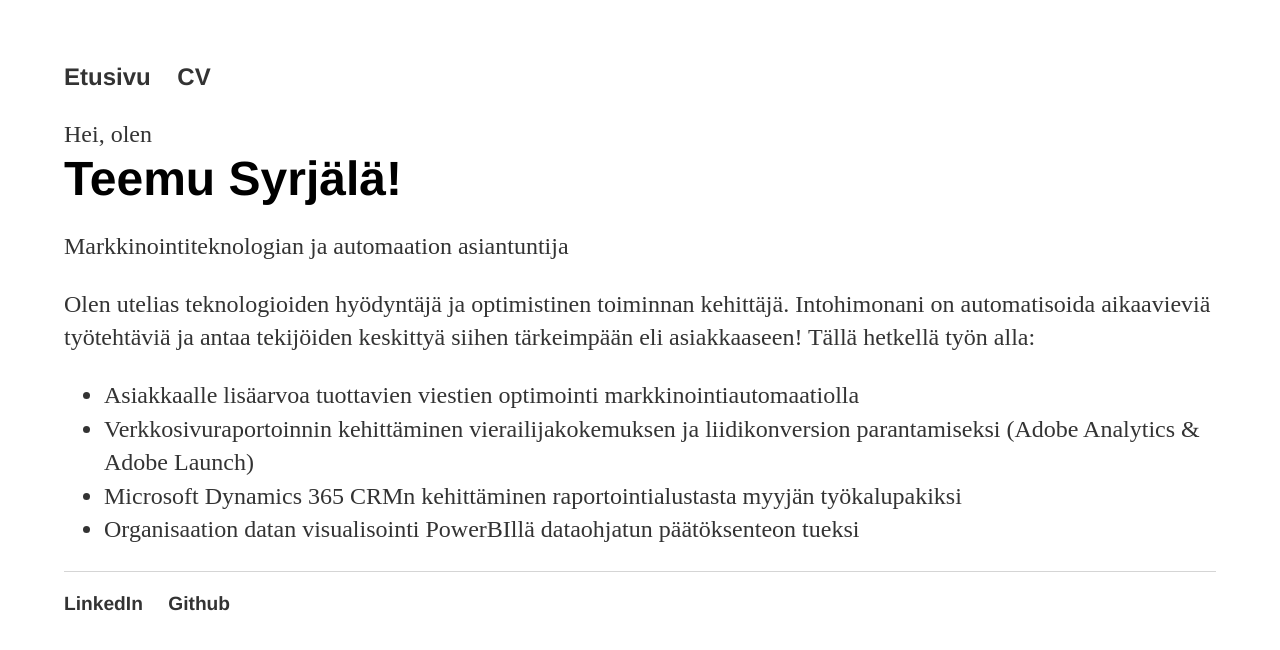
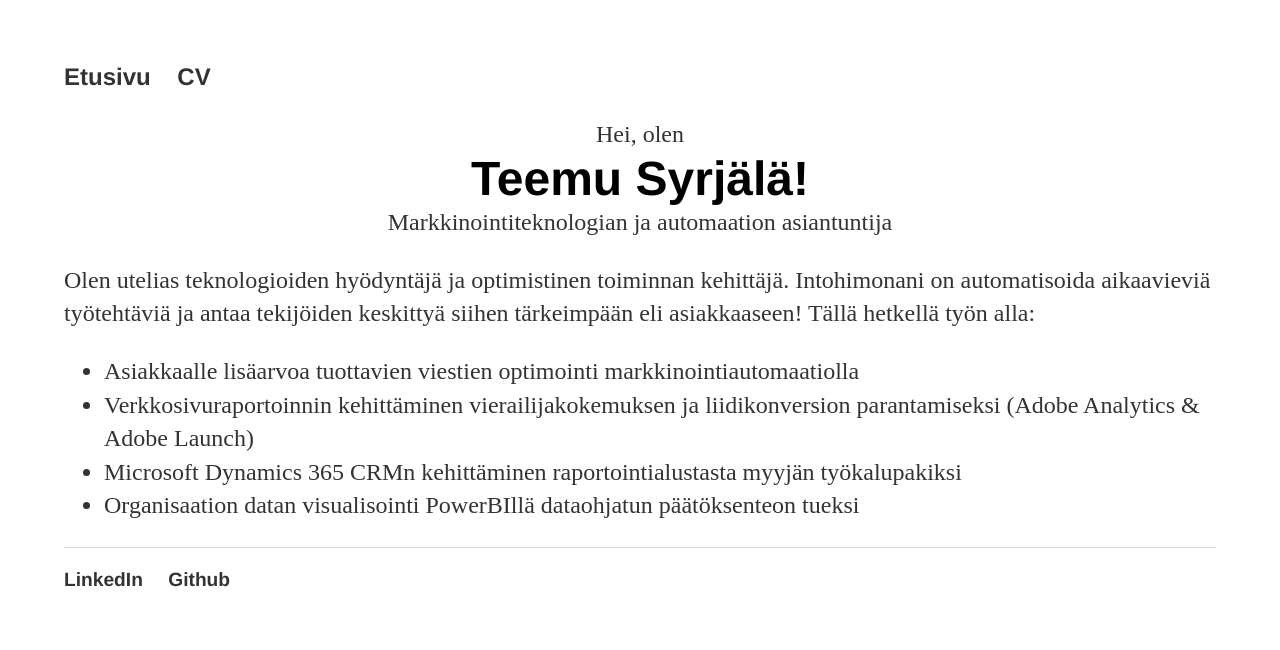
Before and after one commit to T3mmu/t3mmu.github.io, a Jekyll site: the page built from index.html, in a window 1280 px wide. Shown: the top 650 px of the page. Built offline with Jekyll 4.4.1, drawn with Linux system fonts in a browser that asks for light colours.

Commit message:
Update css

```diff
--- a/css/main.css
+++ b/css/main.css
@@ -24,6 +24,7 @@ h1 {
     font-family:'Helvetica', 'Arial', 'Sans-Serif';
     margin-block-end: 0em;
     margin-block-start: 0em;
+    text-align: center;
 }
 p {
     font-size: 1.5em;
@@ -32,6 +33,7 @@ p {
 }
 
 p.tagline{
+    text-align: center;
     margin-block-end: 0em;
     margin-block-start: 0em;
 }
--- a/index.html
+++ b/index.html
@@ -6,7 +6,7 @@ description: Olen utelias ja optimistinen toiminnan kehittäjä. Intohimonani on
 <div>
 	<p class="tagline"> Hei, olen </p>
 	<h1>Teemu Syrjälä!</h1>
-	<p> Markkinointiteknologian ja automaation asiantuntija</p>
+	<p class="tagline"> Markkinointiteknologian ja automaation asiantuntija</p>
 	<p>Olen utelias teknologioiden hyödyntäjä ja optimistinen toiminnan kehittäjä. Intohimonani on automatisoida aikaavieviä
 	työtehtäviä ja antaa tekijöiden keskittyä siihen tärkeimpään eli asiakkaaseen! Tällä hetkellä työn alla: </p>
 
```
